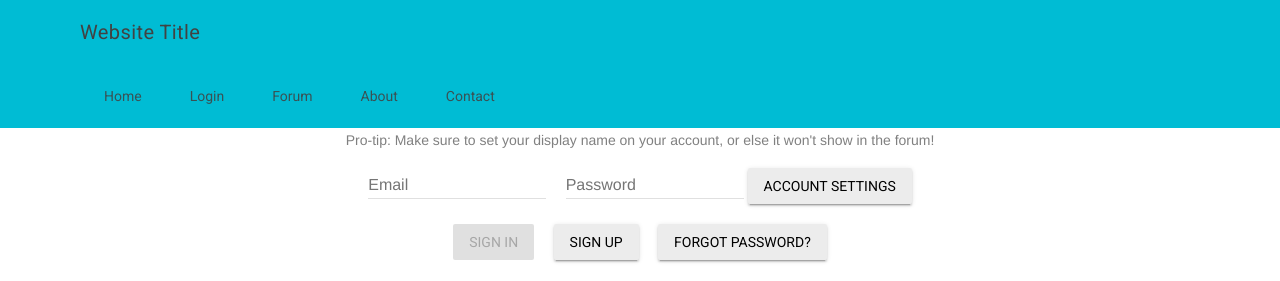
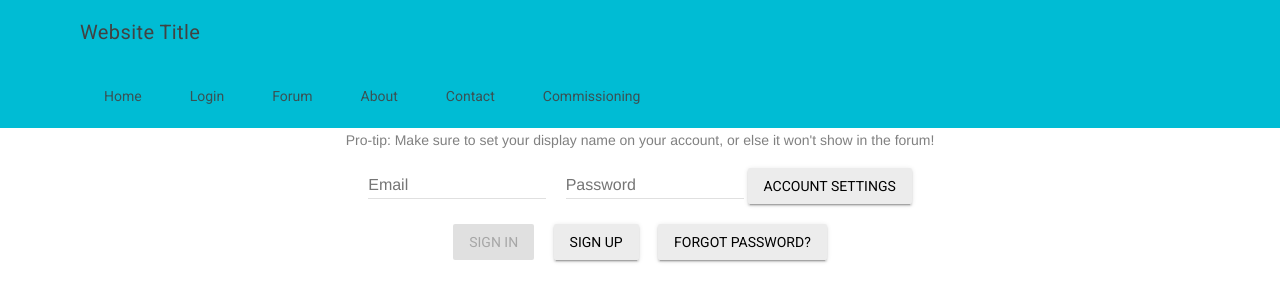
Before and after one commit to slothgamez/fireplex.github.io, a Jekyll site: the page firebase/login/index.html, which Jekyll copies as it is, in a window 1280 px wide. Shown: the top 281 px of the page. Built offline with Jekyll 4.4.1, drawn with Linux system fonts in a browser that asks for light colours; nearby versions of some CDN libraries; comment, search, counter and statistics services are not loaded.

Commit message:
Update index.html

```diff
--- a/firebase/login/index.html
+++ b/firebase/login/index.html
@@ -165,6 +165,7 @@
                     <a class="mdl-navigation__link" href="http://fireplex.github.io/firebase/forum">Forum</a>
                     <a class="mdl-navigation__link" href="http://fireplex.github.io/about">About</a>
                     <a class="mdl-navigation__link" href="http://fireplex.github.io/contact">Contact</a>
+                    <a class="mdl-navigation__link" href="http://fireplex.github.io/commission-home">Commissioning</a>
                 </nav>
             </div>
         </header>
@@ -175,6 +176,7 @@
                 <a class="mdl-navigation__link" href="http://fireplex.github.io/firebase/forum">Forum</a>
                 <a class="mdl-navigation__link" href="http://fireplex.github.io/about">About</a>
                 <a class="mdl-navigation__link" href="http://fireplex.github.io/contact">Contact</a>
+                <a class="mdl-navigation__link" href="http://fireplex.github.io/commission-home">Commissioning</a>
             </nav>
         </div>
         <main class="mdl-layout__content">
```
